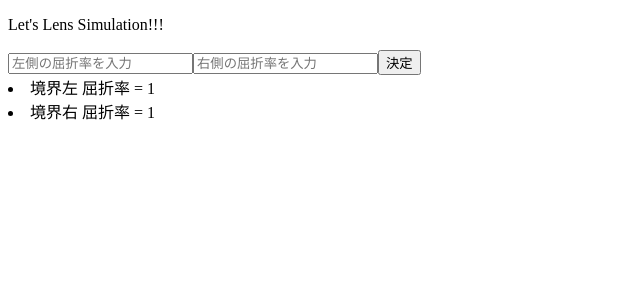
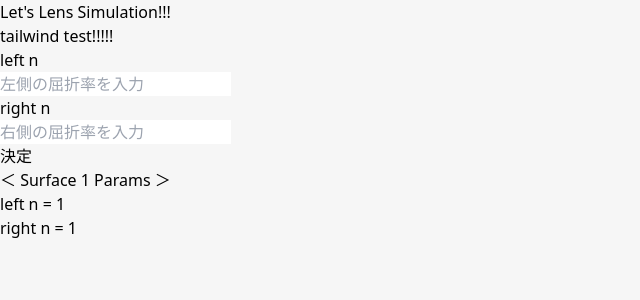
Before and after one commit to OAkimasa/lens-calc-app, a React (Create React App) app: page / in a window 1280 px wide. Shown: the top 300 px of the page, without its empty margins (0-640 px from the left). Built offline with nearby package versions, Linux system fonts and the light colour scheme.

Commit message:
封印
スクラップ

```diff
--- /dev/null
+++ b/craco.config.js
@@ -0,0 +1,10 @@
+module.exports = {
+    style: {
+        postcss: {
+            plugins: [
+                require('tailwindcss'),
+                require('autoprefixer'),
+            ]
+        }
+    }
+}
--- a/src/App.jsx
+++ b/src/App.jsx
@@ -1,12 +1,16 @@
 import React, { useState } from "react";
+import "./styles.css";
 import { AddLensSurface } from "./calculation/AddLensSurface";
 import { CreateParamList } from "./calculation/CreateParamList";
 
 export const App = () => {
+  // 境界 1つについてのパラメーターリスト
+  const [aLensParams, setALensParams] = useState([1.0000,1.0000]);
+  // 細かい入力パラメーター
   const [nLensLeft, setNLensLeft] = useState("");
   const [nLensRight, setNLensRight] = useState("");
-  const [aLensParams, setALensParams] = useState([1,1]);
 
+  // パラメーターの入力処理
   const onchangeInputNLensLeft = (event) => setNLensLeft(event.target.value);
   const onchangeInputNLensRight = (event) => setNLensRight(event.target.value);
 
@@ -14,19 +18,32 @@ export const App = () => {
   const onClickAddParams = () => {
     if (nLensLeft === "") return;
     if (nLensRight === "") return;
-    if (isNaN === Number(nLensLeft)) {
+    if (isNaN(nLensLeft)) {
       alert("数値を入力してください（左側屈折率）");
-      console.log(Number(nLensLeft));
+      setNLensLeft("");
+      setNLensRight("");
+      return;
+    };
+    if (isNaN(nLensRight)) {
+      alert("数値を入力してください（右側屈折率）");
+      setNLensLeft("");
+      setNLensRight("");
+      return;
     };
 
+    // 全て数値の場合のみパラメーターを更新
     const newALensParams = [nLensLeft, nLensRight];
     setALensParams(newALensParams);
     setNLensLeft("");
     setNLensRight("");
   };
 
+  // パラメーターの入力
+  // 入力されたパラメーターの表示
   return (
     <>
+      <p className="title">Let's Lens Simulation!!!</p>
+      <div className="text-red-400">tailwind test!!!!!</div>
       <AddLensSurface
         nLensLeft={nLensLeft}
         nLensRight={nLensRight}
--- a/src/calculation/AddLensSurface.jsx
+++ b/src/calculation/AddLensSurface.jsx
@@ -1,21 +1,29 @@
 import React from "react";
+import { PrimaryButton } from "../components/atoms/button/PrimaryButton";
 
 export const AddLensSurface = (props) => {
     const { nLensLeft, nLensRight, onchangeInputNLensLeft, onchangeInputNLensRight, onClickAddParams } = props;
     return (
-        <div>
-            <p>Let's Lens Simulation!!!</p>
-            <input
+        <div className="input-params-area">
+            <a href="#">
+                <p className="num-title">left n</p>
+                <input type="number" step="0.00001"
                 onChange={onchangeInputNLensLeft}
                 placeholder="左側の屈折率を入力"
                 value={nLensLeft}
                 />
-            <input
+                <br></br>
+                <p className="num-title">right n</p>
+                <input type="number" step="0.00001"
                 onChange={onchangeInputNLensRight}
                 placeholder="右側の屈折率を入力"
                 value={nLensRight}
                 />
-            <button onClick={onClickAddParams}>決定</button>
+                <br></br>
+                <PrimaryButton className="button" onClick={onClickAddParams}>
+                    決定
+                </PrimaryButton>
+            </a>
         </div>
     );
 };
--- a/src/calculation/CreateParamList.jsx
+++ b/src/calculation/CreateParamList.jsx
@@ -1,13 +1,19 @@
+import { forceCenter } from "d3";
 import React from "react";
 
 export const CreateParamList = (props) => {
     const { aLensParams } = props;
-
     return (
-        <div>
-            <li>境界左 屈折率 = {aLensParams[0]}</li>
-            <li>境界右 屈折率 = {aLensParams[1]}</li>
-            <ul></ul>
+        <div className="param-list-area">
+            <a>
+                <p className="title">＜ Surface 1 Params ＞</p>
+                <div className="param-list-style">
+                    <ul>
+                        <li>left n = {aLensParams[0]}</li>
+                        <li>right n = {aLensParams[1]}</li>
+                    </ul>
+                </div>
+            </a>
         </div>
     );
 };
--- /dev/null
+++ b/src/components/atoms/button/PrimaryButton.jsx
@@ -0,0 +1,6 @@
+
+
+export const PrimaryButton = (props) => {
+    const { children } = props;
+    return <button className="text-red-400">{children}</button>;
+};
--- /dev/null
+++ b/src/index.css
@@ -0,0 +1,3 @@
+@tailwind base;
+@tailwind components;
+@tailwind utilities;
--- a/src/index.js
+++ b/src/index.js
@@ -1,6 +1,5 @@
-import { StrictMode } from "react";
 import ReactDOM from "react-dom";
-
 import { App } from "./App";
+import "./index.css";
 
 ReactDOM.render(<App />, document.getElementById("root"));
--- /dev/null
+++ b/src/styles.css
@@ -0,0 +1,5 @@
+body {
+    background-color: #f6f6f6;
+    margin: 0;
+    min-height: 100vh;
+}
--- /dev/null
+++ b/tailwind.config.js
@@ -0,0 +1,11 @@
+module.exports = {
+  purge: ["./src/**/*/{js,jsx,ts,tsx}", "./public/index.html"],
+  darkMode: false, // or 'media' or 'class'
+  theme: {
+    extend: {},
+  },
+  variants: {
+    extend: {},
+  },
+  plugins: [],
+}
```
Also changed, not shown: package.json (+7 -3 lines), src/components/atoms/button/BaseButton.jsx (added), src/components/atoms/button/SecondaryButton.jsx (added), 2 other files (tests, documents, lock files or other folders). Lines whose indentation alone changed are shown as unchanged.
